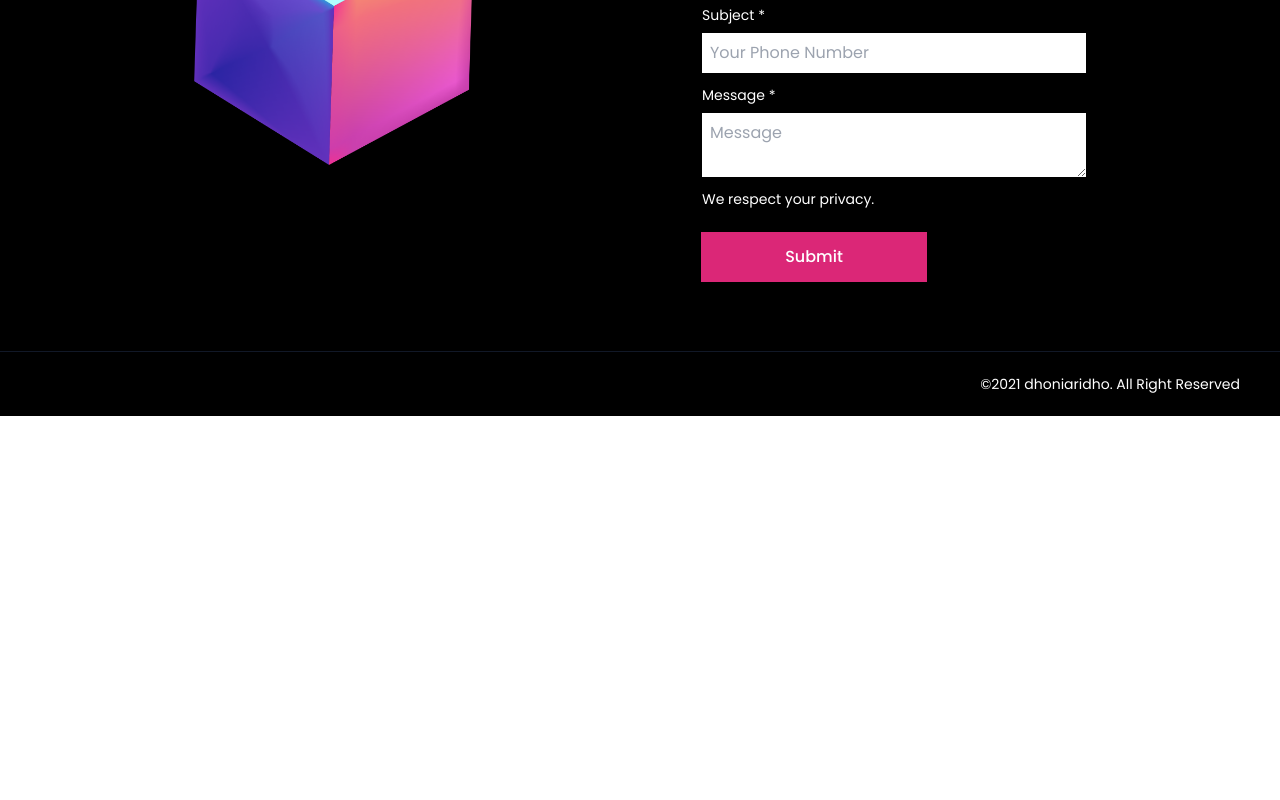
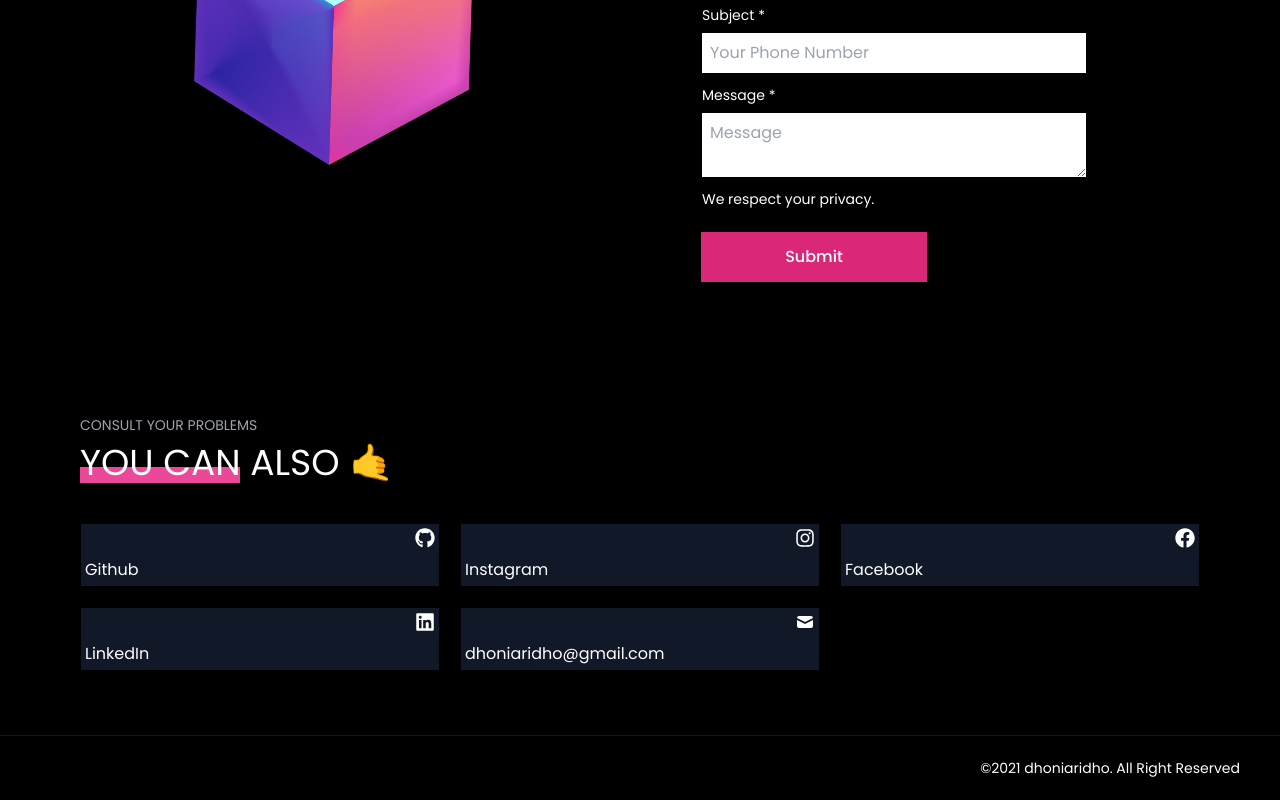
Before and after one commit to dhoniaridho/ahmadridhoni-v1, a Next.js app: page / in a window 1280 px wide. Shown: the part 2035-2835 px from the top of the page. Before the commit the page ends 2451 px from the top, so only its background shows below. Built offline with nearby package versions, Linux system fonts and the light colour scheme.

Commit message:
add: section you can also

```diff
--- a/pages/index.js
+++ b/pages/index.js
@@ -6,6 +6,8 @@ import Box from "../assets/images/box.png";
 import { useForm } from "react-hook-form";
 import Alert from "~/components/ui/alert";
 import { useEffect } from "react/cjs/react.production.min";
+import { FaFacebook, FaGithub, FaInstagram, FaLinkedin } from "react-icons/fa";
+import { HiMail } from "react-icons/hi";
 
 export default function Home() {
   const [isSubmitting, setIsSubmitting] = useState(false);
@@ -136,7 +138,9 @@ export default function Home() {
               <p className="text-sm text-gray-400 mb-2 uppercase">
                 Say hello world to me
               </p>
-              <h1 className="text-3xl md:text-4xl whitespace-nowrap">CONTACT ME 🤙</h1>
+              <h1 className="text-3xl md:text-4xl whitespace-nowrap">
+                CONTACT ME 🤙
+              </h1>
               <div className="bg-pink-500 w-40 h-4 -mt-4"></div>
             </div>
             <div>
@@ -219,6 +223,59 @@ export default function Home() {
           </div>
         </div>
       </section>
+      <section className="bg-black text-white px-5 md:px-20 py-16">
+        <div>
+          <p className="text-sm text-gray-400 mb-2 uppercase">
+            Consult your problems
+          </p>
+          <h1 className="text-3xl md:text-4xl whitespace-nowrap">
+            YOU CAN ALSO 🤙
+          </h1>
+          <div className="bg-pink-500 w-40 h-4 -mt-4"></div>
+        </div>
+        <div className="grid grid-cols-1 md:grid-cols-3 mt-10 gap-5">
+          <a href="http://github.com/dhoniaridho" target="_blank" rel="noopener noreferrer" className="group relative h-16 inline-flex w-full border border-white focus:outline-none">
+            <div className="absolute inset-0 p-1 flex justify-between flex-col self-stretch text-white text-center hover:bg-pink-600 hover:ring-pink-600 ring-offset-pink-600 bg-gray-900 ring-1 ring-black transform transition-transform group-hover:-translate-y-1 group-hover:-translate-x-1 group-focus:-translate-y-1 group-focus:-translate-x-1">
+              <div className="flex justify-end">
+                <FaGithub size="20px" />
+              </div>
+              <div className="flex justify-start">Github</div>
+            </div>
+          </a>
+          <a href="http://instagram.com/dhoniaridho" target="_blank" rel="noopener noreferrer" className="group relative h-16 inline-flex w-full border border-white focus:outline-none">
+            <div className="absolute inset-0 p-1 flex justify-between flex-col self-stretch text-white text-center hover:bg-pink-600 hover:ring-pink-600 ring-offset-pink-600 bg-gray-900 ring-1 ring-black transform transition-transform group-hover:-translate-y-1 group-hover:-translate-x-1 group-focus:-translate-y-1 group-focus:-translate-x-1">
+              <div className="flex justify-end">
+                <FaInstagram size="20px" />
+              </div>
+              <div className="flex justify-start">Instagram</div>
+            </div>
+          </a>
+          <a href="http://facebook.com/dhoniaridho" target="_blank" rel="noopener noreferrer" className="group relative h-16 inline-flex w-full border border-white focus:outline-none">
+            <div className="absolute inset-0 p-1 flex justify-between flex-col self-stretch text-white text-center hover:bg-pink-600 hover:ring-pink-600 bg-gray-900 ring-1 ring-black transform transition-transform group-hover:-translate-y-1 group-hover:-translate-x-1 group-focus:-translate-y-1 group-focus:-translate-x-1">
+              <div className="flex justify-end">
+                <FaFacebook size="20px" />
+              </div>
+              <div className="flex justify-start">Facebook</div>
+            </div>
+          </a>
+          <a href="http://www.linkedin.com/in/ahmad-ridhoni-921a6b205" target="_blank" rel="noopener noreferrer" className="group relative h-16 inline-flex w-full border border-white focus:outline-none">
+            <div className="absolute inset-0 p-1 flex justify-between flex-col self-stretch text-white text-center hover:bg-pink-600 hover:ring-pink-600 bg-gray-900 ring-1 ring-black transform transition-transform group-hover:-translate-y-1 group-hover:-translate-x-1 group-focus:-translate-y-1 group-focus:-translate-x-1">
+              <div className="flex justify-end">
+                <FaLinkedin size="20px" />
+              </div>
+              <div className="flex justify-start">LinkedIn</div>
+            </div>
+          </a>
+          <a href="mailto:dhoniaridho@gmail.com" className="group relative h-16 inline-flex w-full border border-white focus:outline-none">
+            <div className="absolute inset-0 p-1 flex justify-between flex-col self-stretch text-white text-center hover:bg-pink-600 hover:ring-pink-600 bg-gray-900 ring-1 ring-black transform transition-transform group-hover:-translate-y-1 group-hover:-translate-x-1 group-focus:-translate-y-1 group-focus:-translate-x-1">
+              <div className="flex justify-end">
+                <HiMail size="20px" />
+              </div>
+              <div className="flex justify-start">dhoniaridho@gmail.com</div>
+            </div>
+          </a>
+        </div>
+      </section>
     </MainLayout>
   );
 }
```
